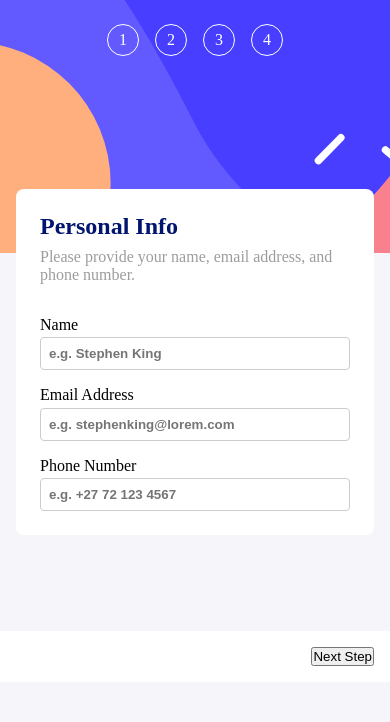
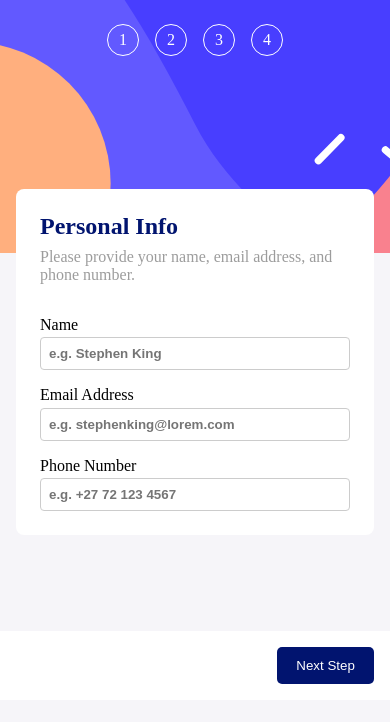
Before and after one commit to nkululek0/multi-step-form, a React (Vite) app: page / in a window 390 px wide. Shown: the top 722 px of the page. Built offline with nearby package versions, Linux system fonts and the light colour scheme.

Commit message:
(Create & Update): mobile-styling -> creates and registers complete button component styling

```diff
--- /dev/null
+++ b/src/components/button/Button.module.css
@@ -0,0 +1,12 @@
+:root {
+    --dark-blue: #01146f;
+}
+
+.button {
+    background-color: var(--dark-blue);
+    color: #fff;
+    padding: 0.7rem 1.2rem;
+    border-radius: 5px;
+    border: none;
+    cursor: pointer;
+}
--- a/src/components/button/Button.tsx
+++ b/src/components/button/Button.tsx
@@ -1,3 +1,5 @@
+import styles from './Button.module.css';
+
 import { useNavigate } from 'react-router-dom';
 import { useEffect } from 'react';
 
@@ -22,6 +24,6 @@ export function Button(props: ButtonProps) {
   }, [validationSettings.isValid]);
 
   return (
-    <button onClick={ () => { validationSettings.validate(); } }>{ children }</button>
+    <button onClick={ () => { validationSettings.validate(); } } className={styles['button']}>{ children }</button>
   );
 };
```
